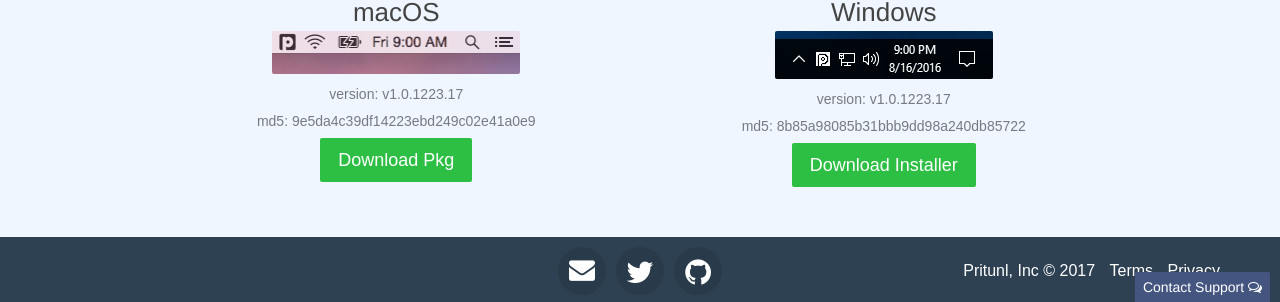
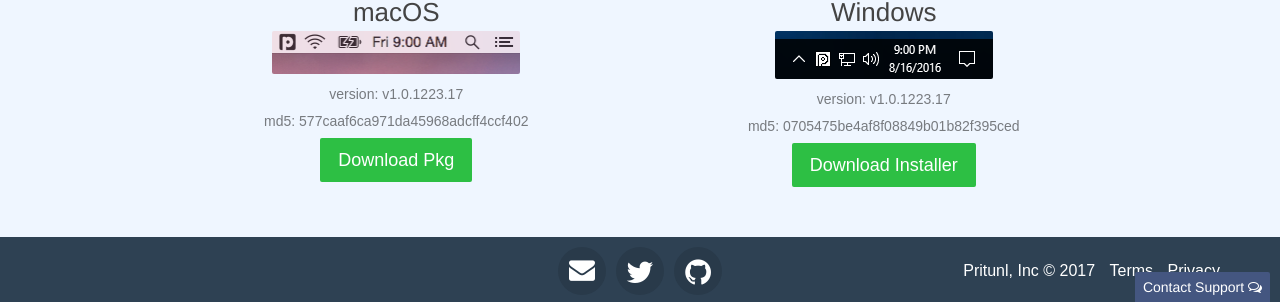
Before and after one commit to pritunl/client.pritunl.github.io, a Jekyll site: the page built from index.html, in a window 1280 px wide and 900 px high, scrolled down 2793 px. Shown: the part 598-900 px from the top of the window. Built offline with Jekyll 4.4.1, drawn with Linux system fonts in a browser that asks for light colours; nearby versions of some CDN libraries; some web fonts are replaced; comment, search, counter and statistics services are not loaded.

Commit message:
Update client links

```diff
--- a/index.html
+++ b/index.html
@@ -274,15 +274,15 @@
           <h3 class="title text-center">macOS</h3>
           <img src="img/client_osx.png" style="width: 248px" alt="macOS Client"/><br>
           <div class="client-sum">version: v1.0.1223.17</div>
-          <div class="client-sum">md5: 9e5da4c39df14223ebd249c02e41a0e9</div>
-          <a class="btn btn-lg btn-success" href="https://github.com/pritunl/pritunl-client-electron/releases/download/1.0.1223.17/Pritunl.pkg.zip">Download Pkg</a>
+          <div class="client-sum">md5: 577caaf6ca971da45968adcff4ccf402</div>
+          <a class="btn btn-lg btn-success" href="https://github.com/pritunl/pritunl-client-electron/releases/download/1.0.1258.42/Pritunl.pkg.zip">Download Pkg</a>
         </div>
         <div class="item col-md-5 col-sm-12 col-xs-12">
           <h3 class="title text-center">Windows</h3>
           <img src="img/client_win.png" alt="Windows Client"/><br>
           <div class="client-sum">version: v1.0.1223.17</div>
-          <div class="client-sum">md5: 8b85a98085b31bbb9dd98a240db85722</div>
-          <a class="btn btn-lg btn-success" href="https://github.com/pritunl/pritunl-client-electron/releases/download/1.0.1223.17/Pritunl.exe">Download Installer</a>
+          <div class="client-sum">md5: 0705475be4af8f08849b01b82f395ced</div>
+          <a class="btn btn-lg btn-success" href="https://github.com/pritunl/pritunl-client-electron/releases/download/1.0.1258.42/Pritunl.exe">Download Installer</a>
         </div>
       </div>
     </div>
```
